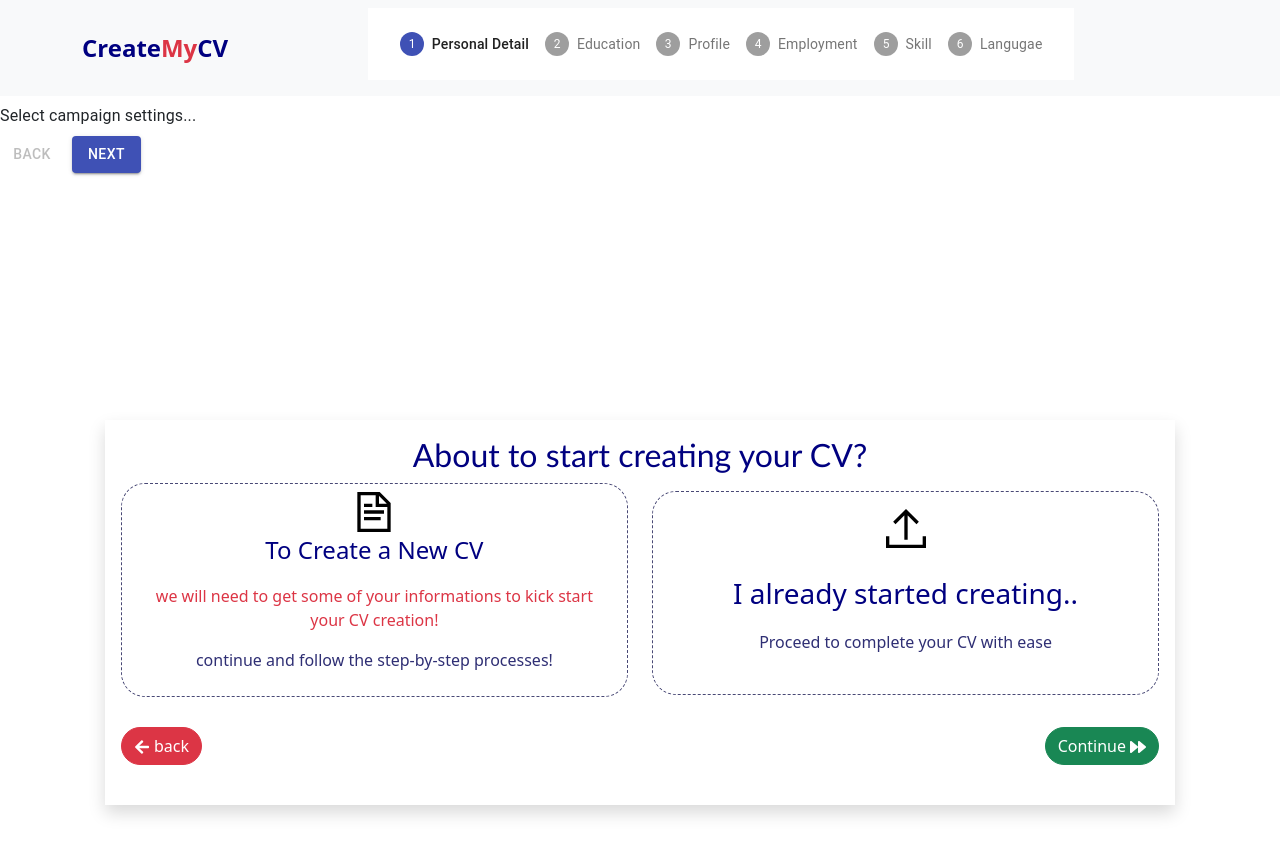
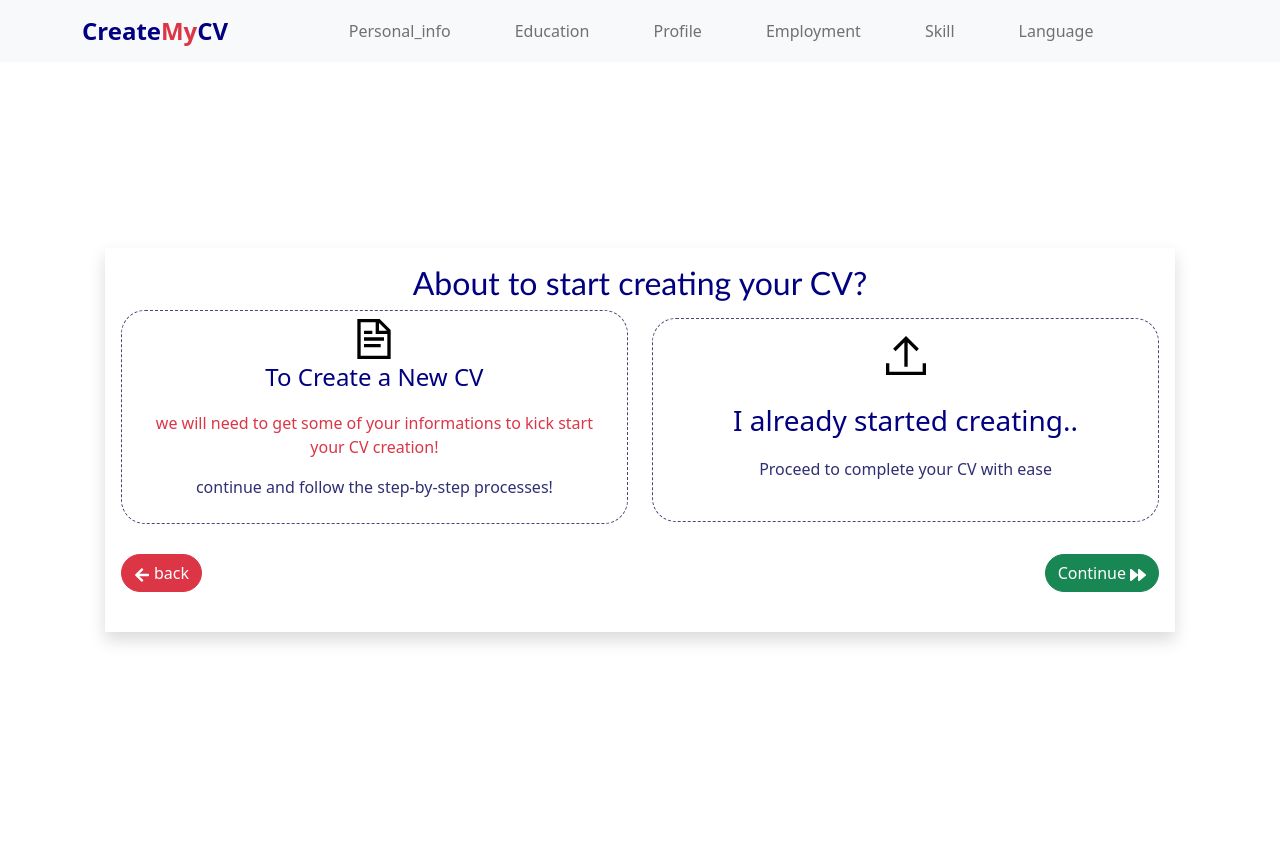
Before and after one commit to John-Fixit/CV-creator, a Next.js app: page / in a window 1280 px wide. Shown: the top 856 px of the page. After the commit the page ends 800 px from the top, so only its background shows below. Built offline with nearby package versions, Linux system fonts and the light colour scheme.

Commit message:
worked on the nav bar

```diff
--- a/Components/Navbar.js
+++ b/Components/Navbar.js
@@ -1,99 +1,26 @@
-import React from "react";
-import { makeStyles } from "@material-ui/core/styles";
-import Stepper from "@material-ui/core/Stepper";
-import Step from "@material-ui/core/Step";
-import StepLabel from "@material-ui/core/StepLabel";
-import Button from "@material-ui/core/Button";
-import Typography from "@material-ui/core/Typography";
-import Script from "next/script";
-const useStyles = makeStyles((theme) => ({
-  root: {
-    width: "100%",
-    height: "10vh"
-  },
-  button: {
-    marginRight: theme.spacing(1),
-  },
-  instructions: {
-    marginTop: theme.spacing(1),
-    marginBottom: theme.spacing(1),
-  },
-}));
+import { useRouter } from "next/router";
+import { useState } from "react";
+import styled from "styled-components";
+function Navbar() {
+  const [selectedIndex, setselectedIndex] = useState(undefined)
+  const router = useRouter()
+  const labels = [
+    "Personal_info",
+    "Education",
+    "Profile",
+    "Employment",
+    "Skill",
+    "Language",
+  ];
 
-function getSteps() {
-  return ["Personal Detail", "Education", "Profile", "Employment", "Skill", "Langugae"];
+const changeLabel=(label, index)=>{
+    setselectedIndex(index)
+    router.push(`/build-cv/section/${label.toLowerCase()}`)
 }
 
-function getStepContent(step) {
-  switch (step) {
-    case 0:
-      return "Select campaign settings...";
-    case 1:
-      return "What is an ad group anyways?";
-    case 2:
-      return "This is the bit I really care about!";
-    default:
-      return "Unknown step";
-  }
-}
-
-function Navbar() {
-  const classes = useStyles();
-  const [activeStep, setActiveStep] = React.useState(0);
-  const [skipped, setSkipped] = React.useState(new Set());
-  const steps = getSteps();
-
-  const isStepOptional = (step) => {
-    return step === 1;
-  };
-
-  const isStepSkipped = (step) => {
-    return skipped.has(step);
-  };
-
-  const handleNext = () => {
-    // let newSkipped = skipped;
-    // if (isStepSkipped(activeStep)) {
-    //   console.log(activeStep)
-    //   newSkipped = new Set(newSkipped.values());
-    //   newSkipped.delete(activeStep);
-    // }
-
-    setActiveStep((prevActiveStep) => prevActiveStep + 1);
-    // setActiveStep(4);
-    console.log(activeStep)
-    // setSkipped(newSkipped);
-  };
-
-  const handleBack = () => {
-    setActiveStep((prevActiveStep) => prevActiveStep - 1);
-  };
-
-  // const handleSkip = () => {
-  //   if (!isStepOptional(activeStep)) {
-  //     // You probably want to guard against something like this,
-  //     // it should never occur unless someone's actively trying to break something.
-  //     throw new Error("You can't skip a step that isn't optional.");
-  //   }
-
-  //   setActiveStep((prevActiveStep) => prevActiveStep + 1);
-  //   setSkipped((prevSkipped) => {
-  //     const newSkipped = new Set(prevSkipped.values());
-  //     newSkipped.add(activeStep);
-  //     return newSkipped;
-  //   });
-  // };
-
-  const handleReset = () => {
-    setActiveStep(0);
-  };
-
-  // const Stepp =
-
   return (
-    <>
-
-      <nav className="navbar navbar-expand-lg navbar-light fixed-to bg-light">
+    <Component>
+      <nav className="navbar navbar-expand-lg navbar-light fixed-top bg-light">
         <div className="container">
           <a
             className="navbar-brand fw-bold fs-4 text-decoration-none"
@@ -118,66 +45,40 @@ function Navbar() {
           </button>
           <div className="collapse navbar-collapse" id="navbarSupportedContent">
             <ul className="navbar-nav mx-auto mb-2 mb-lg-0">
-              <li>
-                <div className={classes.root}>
-                  <Stepper activeStep={activeStep}>
-                    {steps.map((label, index) => {
-                      const stepProps = {};
-                      const labelProps = {};
-                      if (isStepSkipped(index)) {
-                        stepProps.completed = false;
-                      }
-                      return (
-                        <Step key={label} {...stepProps}>
-                          <StepLabel {...labelProps}>{label}</StepLabel>
-                        </Step>
-                      );
-                    })}
-                  </Stepper>
-                </div>
-              </li>
+              {labels.map((label, index) => {
+                return <li className={`nav-item rounded-pill ${index == selectedIndex&&"selected px-2 bg-color"}`} key={label} onClick={()=>changeLabel(label, index)}>
+                  <a
+                    className={`nav-link ${index == selectedIndex&&"px-2 bg-color"}`}
+                    href="#"
+                    tabindex="-1"
+                  >
+                    {label}
+                  </a>
+                </li>;
+              })}
             </ul>
           </div>
         </div>
       </nav>
-      <div>
-        {activeStep === steps.length ? (
-          <div>
-            <Typography className={classes.instructions}>
-              All steps completed - you&apos;re finished
-            </Typography>
-            <Button onClick={handleReset} className={classes.button}>
-              Reset
-            </Button>
-          </div>
-        ) : (
-          <div>
-            <Typography className={classes.instructions}>
-              {getStepContent(activeStep)}
-            </Typography>
-            <div>
-              <Button
-                disabled={activeStep === 0}
-                onClick={handleBack}
-                className={classes.button}
-              >
-                Back
-              </Button>
-
-              <Button
-                variant="contained"
-                color="primary"
-                onClick={handleNext}
-                className={classes.button}
-              >
-                {activeStep === steps.length - 1 ? "Finish" : "Next"}
-              </Button>
-            </div>
-          </div>
-        )}
-      </div>
-    </>
+    </Component>
   );
 }
 
 export default Navbar;
+
+const Component = styled.div`
+  nav{
+    .container{
+      .navbar-collapse{
+        ul{
+          display: flex;
+          gap: 3rem;
+          .selected{
+            transition: all 0.5s ease;
+          }
+        }
+
+      }
+    }
+  }
+`
```
Also changed, not shown: 1 other file (tests, documents, lock files or other folders).
